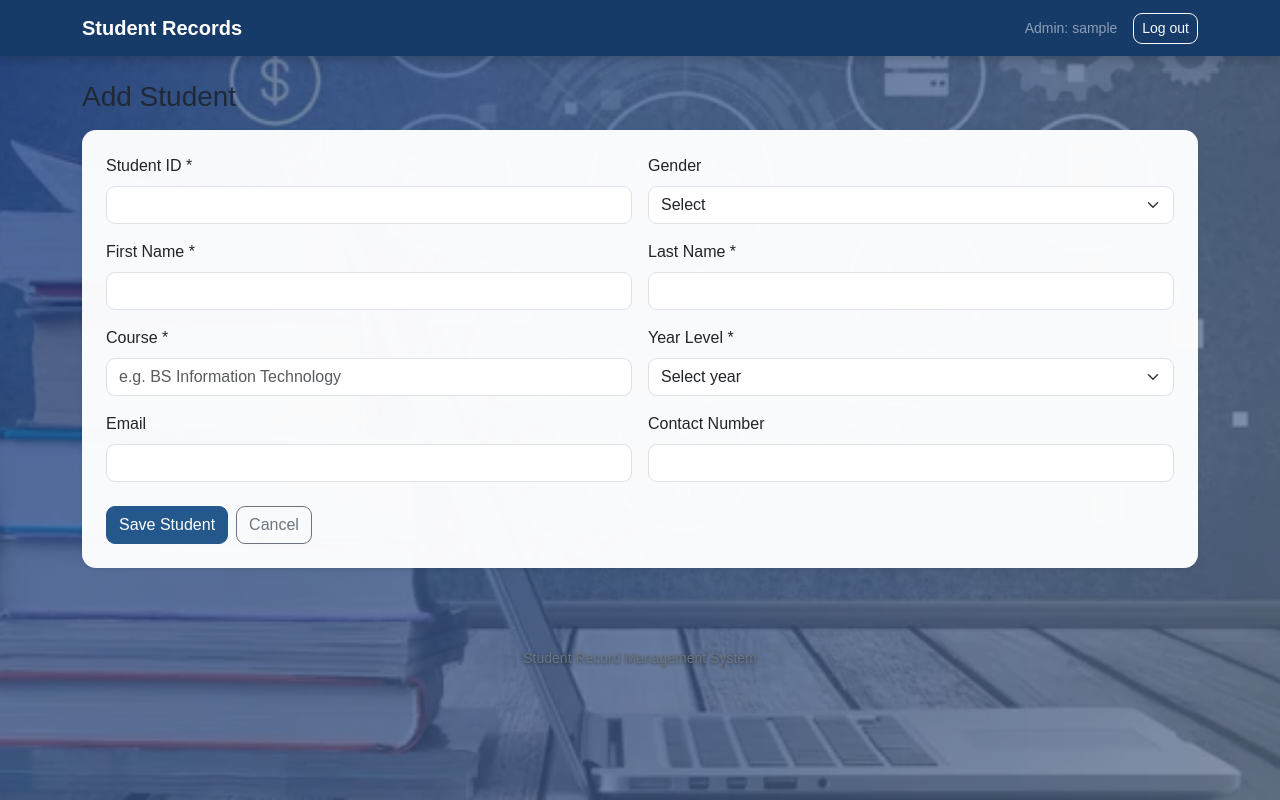
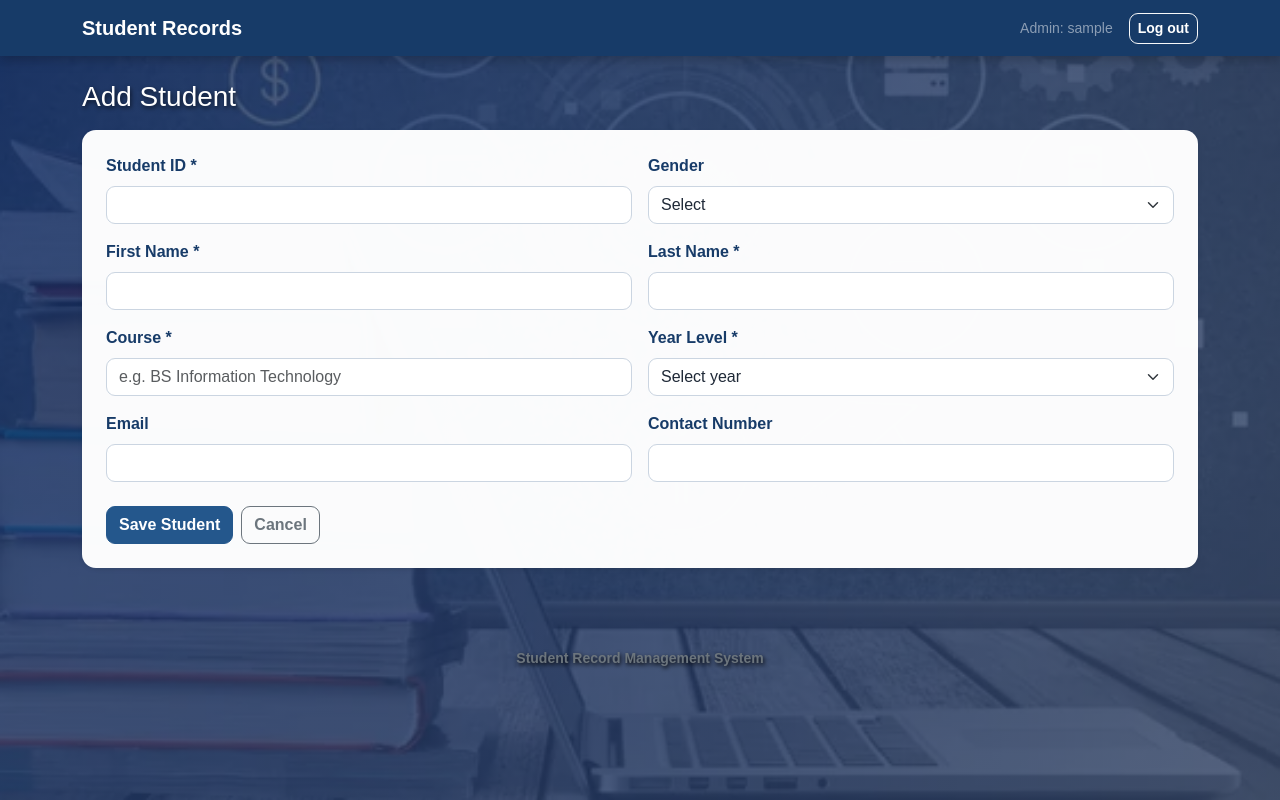
Before and after one commit to cainoyloreal-hash/student-record-management-system, a PHP site: page /student_add.php in a window 1280 px wide. Run offline with PHP 8.4, Linux system fonts and the light colour scheme; the visitor is signed in with stand-in values (Sample User, id 1).

Commit message:
Improve website design and text readability

```diff
--- a/assets/style.css
+++ b/assets/style.css
@@ -1,51 +1,101 @@
+
+/* =====================================
+   STUDENT RECORD MANAGEMENT SYSTEM
+   BLUE EDUCATION THEME
+   ===================================== */
 
 /* GENERAL PAGE BACKGROUND */
 body {
     background:
         linear-gradient(
-            rgba(13, 39, 72, 0.48),
-            rgba(13, 39, 72, 0.48)
+            rgba(10, 30, 65, 0.68),
+            rgba(10, 30, 65, 0.68)
         ),
         url("school-background.jpg") center center / cover fixed no-repeat;
+
     color: #1f2937;
     min-height: 100vh;
-    font-family: Arial, sans-serif;
+    font-family: Arial, Helvetica, sans-serif;
 }
 
 /* NAVIGATION BAR */
 .app-navbar {
     background: #173b68;
-    box-shadow: 0 3px 12px rgba(0, 0, 0, 0.2);
+    box-shadow: 0 3px 12px rgba(0, 0, 0, 0.25);
+}
+
+.app-navbar .navbar-brand,
+.app-navbar a {
+    color: #ffffff;
+}
+
+/* PAGE HEADINGS */
+h1, h2, h3, h4, h5 {
+    color: #173b68;
+    font-weight: 700;
+}
+
+/* DASHBOARD HEADING */
+body > .container h1,
+body > .container h2 {
+    color: #ffffff;
+    text-shadow: 1px 2px 4px rgba(0, 0, 0, 0.65);
+}
+
+/* PAGE SUBTITLES */
+body > .container > p,
+body > .container .text-muted {
+    color: #f1f5fb !important;
 }
 
 /* DASHBOARD STATISTICS */
 .stat-card {
-    background: rgba(255, 255, 255, 0.96);
+    background: rgba(255, 255, 255, 0.97);
+    color: #1f2937;
     border-radius: 14px;
     padding: 1.35rem;
-    box-shadow: 0 4px 15px rgba(20, 40, 70, 0.15);
+    box-shadow: 0 4px 15px rgba(0, 0, 0, 0.18);
     height: 100%;
+}
+
+.stat-card h1,
+.stat-card h2,
+.stat-card h3,
+.stat-card h4 {
+    color: #173b68;
 }
 
 /* CONTENT CARDS */
 .card {
-    background: rgba(255, 255, 255, 0.97);
+    background: rgba(255, 255, 255, 0.98);
+    color: #1f2937;
     border: none;
     border-radius: 14px;
     overflow: hidden;
-    box-shadow: 0 4px 15px rgba(20, 40, 70, 0.15);
+    box-shadow: 0 4px 15px rgba(0, 0, 0, 0.18);
 }
 
 .card-header {
-    background: #f1f6fc;
+    background: #eaf1f9;
     border-bottom: 1px solid #dce6f1;
     color: #173b68;
-    font-weight: 600;
+    font-weight: 700;
+}
+
+.card-body {
+    color: #1f2937;
+}
+
+/* TEXT INSIDE CARDS */
+.card .text-muted,
+.stat-card .text-muted {
+    color: #526174 !important;
 }
 
 /* TABLE DESIGN */
 .table {
     background: #ffffff;
+    color: #1f2937;
     margin-bottom: 0;
 }
 
@@ -58,21 +108,39 @@ body {
     white-space: nowrap;
 }
 
+.table tbody td {
+    color: #263445;
+    vertical-align: middle;
+}
+
 .table tbody tr:hover {
     background: #f1f6fc;
 }
 
-/* FORMS AND BUTTONS */
+/* FORMS */
+.form-label {
+    color: #173b68;
+    font-weight: 600;
+}
+
 .form-control,
-.form-select,
-.btn {
+.form-select {
+    border: 1px solid #cbd5e1;
     border-radius: 9px;
+    color: #1f2937;
+    background-color: #ffffff;
 }
 
 .form-control:focus,
 .form-select:focus {
     border-color: #3978b8;
-    box-shadow: 0 0 0 0.2rem rgba(57, 120, 184, 0.15);
+    box-shadow: 0 0 0 0.2rem rgba(57, 120, 184, 0.18);
+}
+
+/* BUTTONS */
+.btn {
+    border-radius: 9px;
+    font-weight: 600;
 }
 
 .btn-primary {
@@ -85,14 +153,34 @@ body {
     border-color: #173b68;
 }
 
+.btn-outline-light {
+    color: #ffffff;
+}
+
+/* LINKS */
+a {
+    color: #075bb5;
+}
+
+a:hover {
+    color: #173b68;
+}
+
+/* ALERT MESSAGES */
+.alert {
+    border-radius: 10px;
+}
+
 /* FOOTER */
 footer {
     margin-top: 2rem;
-    color: #ffffff;
-    text-shadow: 0 1px 3px rgba(0, 0, 0, 0.5);
+    color: #ffffff !important;
+    font-weight: 600;
+    text-align: center;
+    text-shadow: 1px 2px 4px #000000;
 }
 
-/* MOBILE DISPLAY */
+/* MOBILE RESPONSIVENESS */
 @media (max-width: 768px) {
     body {
         background-attachment: scroll;
@@ -101,4 +189,8 @@ footer {
     .stat-card {
         margin-bottom: 1rem;
     }
+
+    .card {
+        margin-bottom: 1rem;
+    }
 }
```
